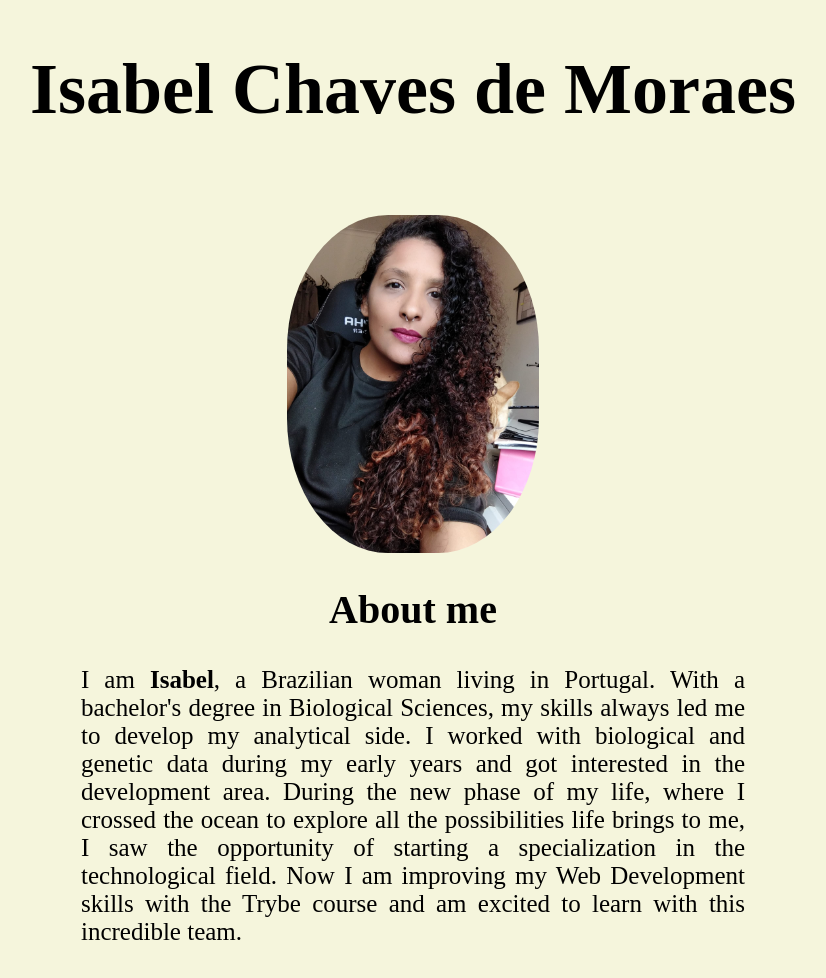
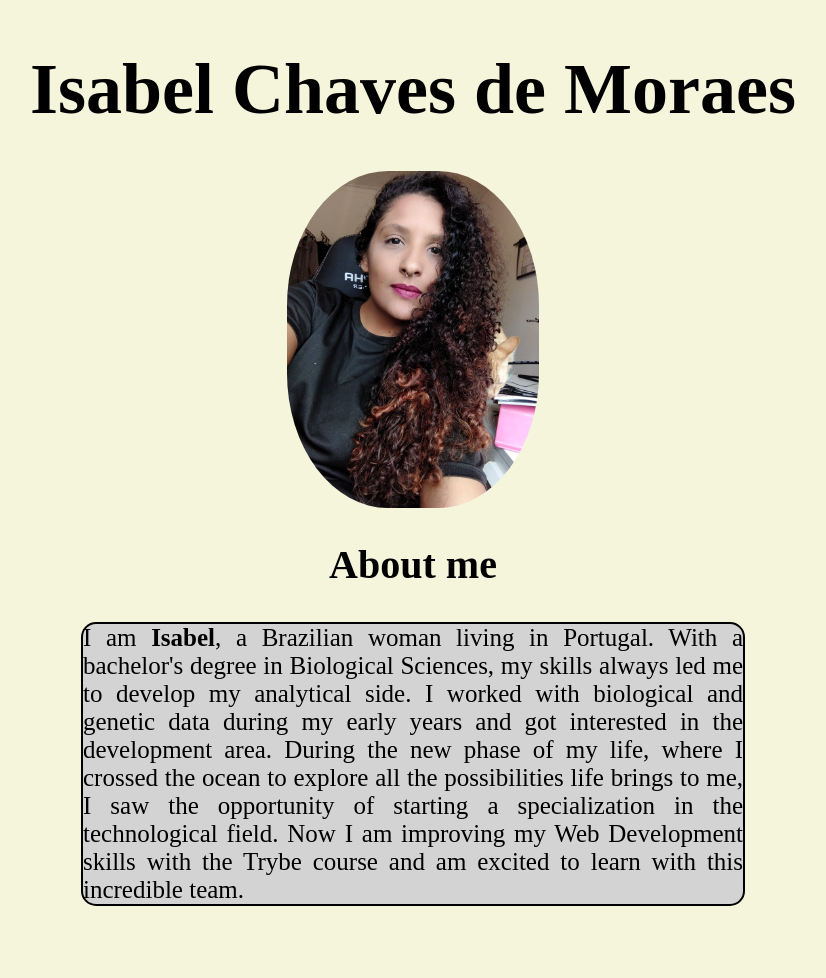
Before and after one commit to IsabelMoraes/IsabelMoraes.github.io, a plain HTML site: page index.html in a window 1280 px wide. Shown: the whole page, without its empty margins (227-1053 px from the left). Drawn offline with Linux system fonts and the light colour scheme.

Commit message:
ediçao na decoraçao

```diff
--- a/index.html
+++ b/index.html
@@ -12,13 +12,18 @@
     <br><br>
     <img src="images/me.jpeg" alt="A black woman selfie wearing a black shirt and pink lipstick with long curly hair and pink tips">
 
-    <h2><b>About me </b></h2>
-    <p>
+    <h2 class="about-me"><b> About me </b></h2>
+
+    <p class="into-me">
+
         I am <b>Isabel</b>, a Brazilian woman living in Portugal. With a bachelor's degree in Biological Sciences, my skills always led me to develop my analytical side. I worked with biological and genetic data during my early years and got interested in the development area.
         During the new phase of my life, where I crossed the ocean to explore all the possibilities life brings to me, I saw the opportunity of starting a specialization in the technological field.
         Now I am improving my Web Development skills with the Trybe course and am excited to learn with this incredible team.
+        <br>
+
     </p>
-
+<br><br><br>
+<h2></h2>
 
 
 
--- a/style.css
+++ b/style.css
@@ -5,6 +5,7 @@ img {
     display: block;
     margin-left: auto;
     margin-right: auto;
+    margin-top: 2px;
   }
 
 body  {
@@ -13,16 +14,24 @@ body  {
 h1 {
     text-align: center;
     font-size: 72px;
+    margin-bottom: 2px;
 }
-h2{
+.about-me{
     text-align: center;
     font-size: 40px;
 }
-p {
+.into-me {
     font-size: 25px;
     text-align: justify;
     margin-top: 10px;
   margin-bottom: 100px;
   margin-right: 300px;
   margin-left: 300px;
+  border-style: ridge;
+  border: 2px solid;
+  border-radius: 15px;
+  text-decoration-color:black;
+  background-color: lightgray;
+
+
 }
```
